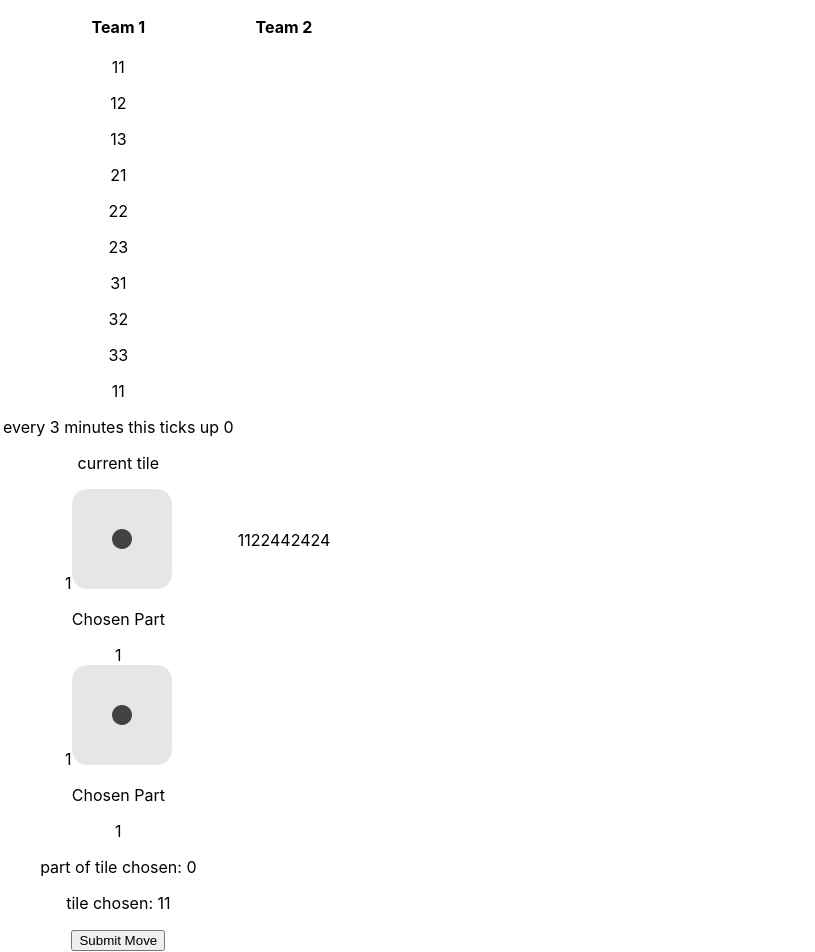
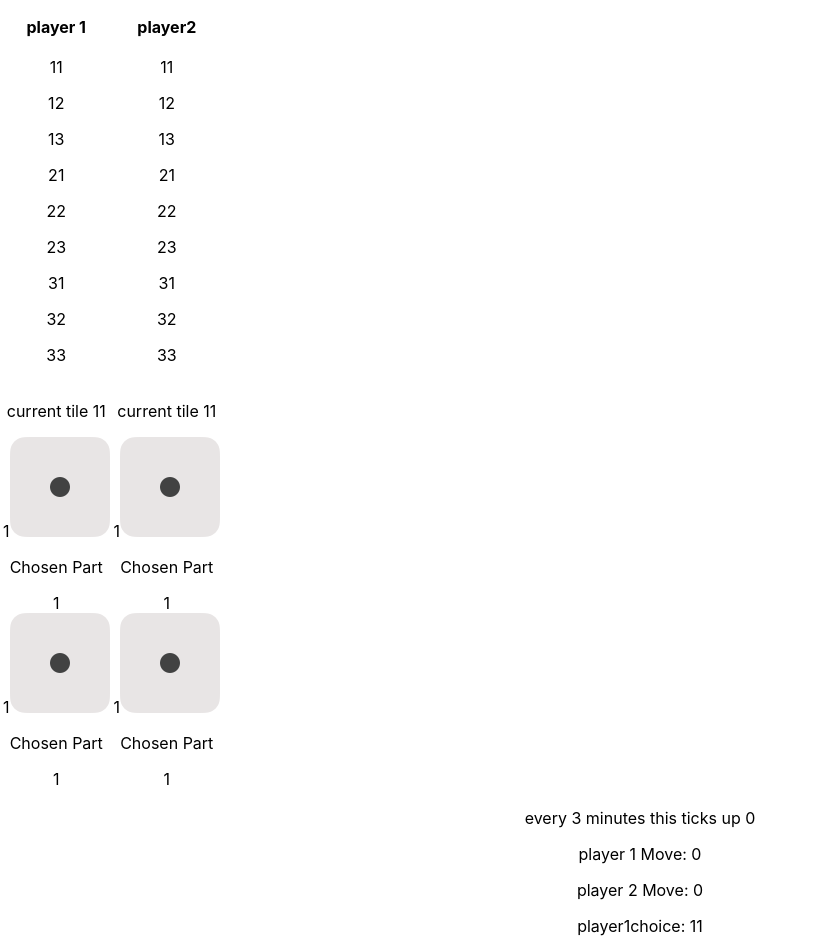
Before and after one commit to homercrates/merdice, a React (Create React App) app: page / in a window 1280 px wide. Shown: the part 104-1056 px from the top of the page, without its empty margins (0-815 px from the left). Built offline with nearby package versions, Linux system fonts and the light colour scheme.

Commit message:
lots of logic not keeping log tight bad i know

```diff
--- a/src/components/renderTiles.js
+++ b/src/components/renderTiles.js
@@ -3,44 +3,63 @@ import React, {useState, useEffect} from 'react';
 
 function RenderTiles() {
     const [player1Hand, setPlayer1Hand] = useState([[1,1],[1,2],[1,3],[2,1],[2,2],[2,3],[3,1],[3,2],[3,3]]);
-    const [player2Hand, setPlayer2Hand] = useState([1,1],[1,2],[1,3],[2,1],[2,2],[2,3],[3,1],[3,2],[3,3]);
+    const [player2Hand, setPlayer2Hand] = useState([[1,1],[1,2],[1,3],[2,1],[2,2],[2,3],[3,1],[3,2],[3,3]]);
     const [currentTile, setCurrentTile] = useState([1,1]);
+    const [currentTile1, setCurrentTile1] = useState([1,1]);
+    const [currentTile2, setCurrentTile2] = useState([1,1]);
     const [chosenPartTile, setChosenPartTile] = useState(0);
-    const [currentPlayer, setCurrentPlayer] = useState('player1');
+    const [chosenPartTile1, setChosenPartTile1] = useState(0);
+    const [chosenPartTile2, setChosenPartTile2] = useState(0);
+    const [currentPlayerIs1, setCurrentPlayerIs1] = useState(true);
     const [startingPlayer, setStartingPlayer] = useState('player1');
     const [phase, setPhase] = useState(1);
-
+    const [chose, setChose] = useState(false);
     const [timer, setTimer] = useState(0);
 
+    let newHand;
     const nextPhase = () => {
-        (phase < 4)
-            ? setPhase(phase + 1)
-            : newRound();
-        console.log(phase);
-    };
-
-    const newRound = () => {
+        switch (phase) {
+            case 1:
+                newHand = player1Hand.filter(hand => hand !== currentTile)
+                console.log(' i am pushing: ' + currentTile1);
+                setPlayer1Hand(newHand)
+                setChose(!chose);
+                setPhase(2);
+                setCurrentPlayerIs1(!currentPlayerIs1);
+                break;
+            case 2:
+                newHand = player2Hand.filter(hand => hand !== currentTile)
+                console.log(' i am pushing: ' + currentTile2);
+                setPlayer2Hand(newHand)
+                setPhase(3);
+                setCurrentPlayerIs1(currentPlayerIs1);
+                break;
+            case 3:
+                setPhase(4);
+                setCurrentPlayerIs1(!currentPlayerIs1);
+                break;
+            case 4:
+                setCurrentPlayerIs1(currentPlayerIs1);
+                checkWin();
                 setPhase(1);
-        startingPlayer == 'player1'
-            ? setStartingPlayer('player2')
-            : setStartingPlayer('player1');
-        console.log('this is currentTile id' + currentTile);
-        adding();
-        //setPlayer1Hand(...player1Hand)
-        // left off here  trying to get it to filter out the current tile so i can delete the used tile
-        // invovled wit addin()  maybe what i want is a switch satement here
-        // look into a switch statement
+                break;
+        }
     }
 
-    const adding = () => {
-        let newHand = '';
-        return (
-           player1Hand.filter(newHand => newHand.id !== currentTile),
-           console.log('cuurent tile tp pull:' + currentTile),
-           console.log('hand:' + player1Hand),
-           console.log(newHand)
-           // trying to get a point where i ca filter out a target
-        )
+    const checkWin = () => {
+        return (chosenPartTile1 === 1 && chosenPartTile2 === 2
+            || chosenPartTile1 === 2 && chosenPartTile2 === 3
+            || chosenPartTile1 === 3 && chosenPartTile2 === 1)
+            ?
+                console.log('player 2 wins')
+            :
+            (chosenPartTile2 === 1 && chosenPartTile1 === 2
+                || chosenPartTile2 === 2 && chosenPartTile1 === 3
+                || chosenPartTile2 === 3 && chosenPartTile1 === 1)
+                ?
+                    console.log('player 1 wins')
+                :
+                    console.log('its a tie');
     }
 
     useEffect(() => {
@@ -52,10 +71,24 @@ function RenderTiles() {
 
     return (
         <div>
+            <table>
+                <thead>
+                    <tr>
+                        <th>
+                            player 1
+                        </th>
+                        <th>
+                            player2
+                        </th>
+                    </tr>
+                </thead>
+                <tbody>
+                    <tr>
+                        <td>
                             {
                                 player1Hand.map( (tile, index) => {
                                     const tileGrabbed = function() {
-                        setCurrentTile(tile);
+                                        return (chose) ? null : setCurrentTile1(tile);
                                     }
                                     return (
                                         <div key={index} onClick={tileGrabbed}>
@@ -65,15 +98,30 @@ function RenderTiles() {
                                 })
 
                             }
-            <p>{currentTile}</p>
-            <p>every 3 minutes this ticks up {timer}</p>
-            <div>
-                <p> current tile</p>
+                        </td>
+                        <td>
                             {
-                    currentTile.map( (tilePart, index) => {
+                                player2Hand.map( (tile, index) => {
+                                    const tileGrabbed = function() {
+                                        return (chose) ? setCurrentTile2(tile) : null;
+                                    }
+                                    return (
+                                        <div key={index} onClick={tileGrabbed}>
+                                            <p>{tile}</p>
+                                        </div>
+                                    )
+                                })
+
+                            }
+                        </td>
+                    </tr>
+                    <tr>
+                        <td>
+                            <p> current tile {currentTile1}</p>
+                            {
+                                currentTile1.map( (tilePart, index) => {
                                     const chosePart = () => {
-                            setChosenPartTile(tilePart)
-                            console.log(tilePart);
+                                        setChosenPartTile1(tilePart)
                                     }
                                     const chosenPartTile = require(`../assets/${tilePart}.png`);
                                     return (
@@ -88,11 +136,41 @@ function RenderTiles() {
                                     )
                                 })
                             }
+                        </td>
+                        <td>
+                            <p> current tile {currentTile2}</p>
+                            {
+                                currentTile2.map( (tilePart, index) => {
+                                    const chosePart = () => {
+                                        setChosenPartTile2(tilePart)
+                                    }
+                                    const chosenPartTile = require(`../assets/${tilePart}.png`);
+                                    return (
                                         <div>
-                    <p> part of tile chosen: {chosenPartTile}</p>
-                    <p>tile chosen: {currentTile}</p>
+                                            <div key={index} onClick={chosePart}>
+                                                {tilePart}
+                                                <img src={chosenPartTile} className="die" alt="Die one" />
+                                            </div>
+                                            <p>Chosen Part</p>
+                                            {tilePart}
+                                        </div>
+                                    )
+                                })
+                            }
+                        </td>
+                    </tr>
+                </tbody>
+            </table>
+            <p>every 3 minutes this ticks up {timer}</p>
+            <div>
+
+                <div>
+                    <p> player 1 Move: {chosenPartTile1}</p>
+                    <p> player 2 Move: {chosenPartTile2}</p>
+                    <p>player1choice: {currentTile1}</p>
                     <button className="button" onClick={nextPhase}>Submit Move</button>
                     <p>current phase: {phase}</p>
+                    <p>current Players turn: {currentPlayerIs1 ? 'player1' : 'player 2'}</p>
                     <p>current starting player: {startingPlayer}</p>
                 </div>
 
--- a/src/pages/mainpage.js
+++ b/src/pages/mainpage.js
@@ -14,26 +14,9 @@ function MainPage() {
             Below is where I should put some dice stuff
           </p>
 
-          <table>
-            <tbody>
-              <tr>
-                <th>
-                  Team 1
-                </th>
-                <th>
-                  Team 2
-                </th>
-              </tr>
-              <tr>
-                <td>
-                   <RenderTiles />
-                </td>
-                <td>
-                  <p>1122442424</p>
-                </td>
-              </tr>
-            </tbody>
-          </table>
+
+          <RenderTiles />
+
           <RenderChosenTile />
           <p>the</p>
           <DiceComponent />
```
Lines whose indentation alone changed are shown as unchanged.
